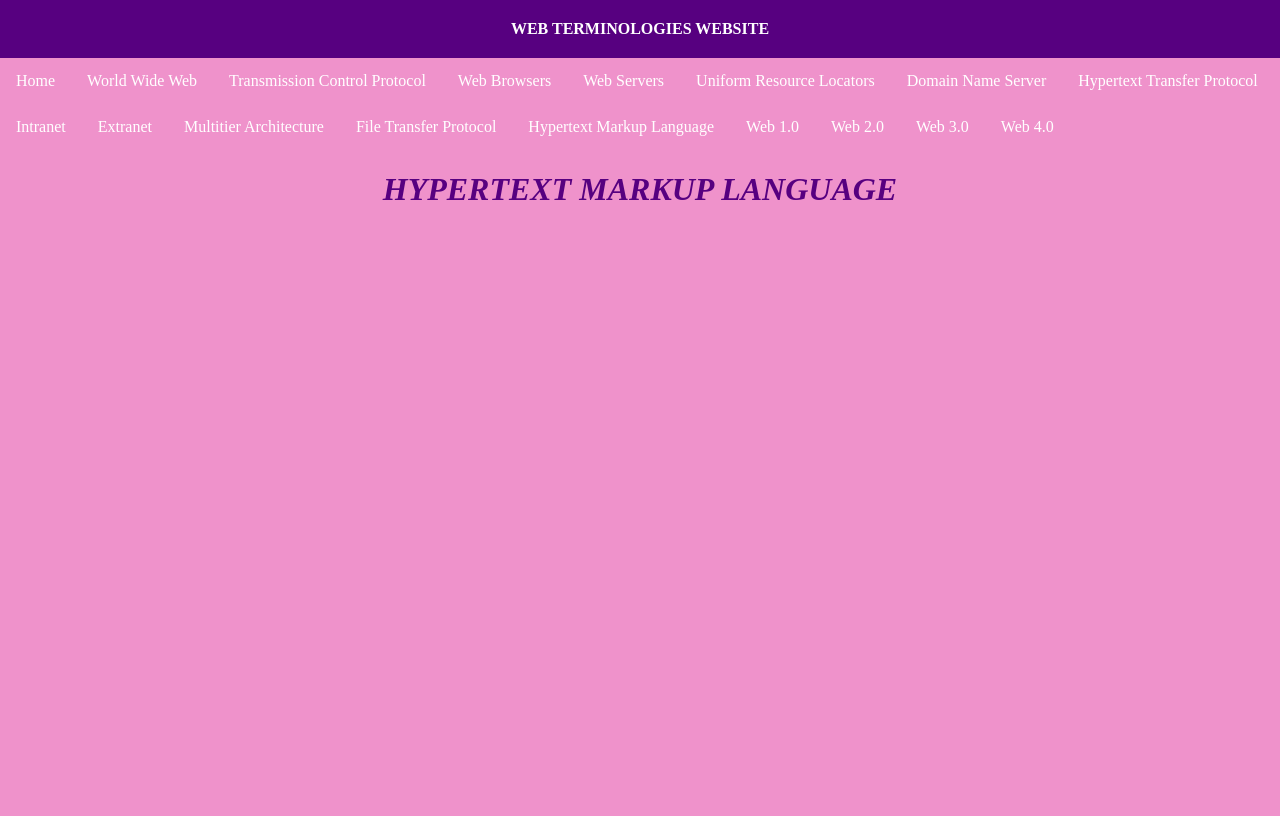
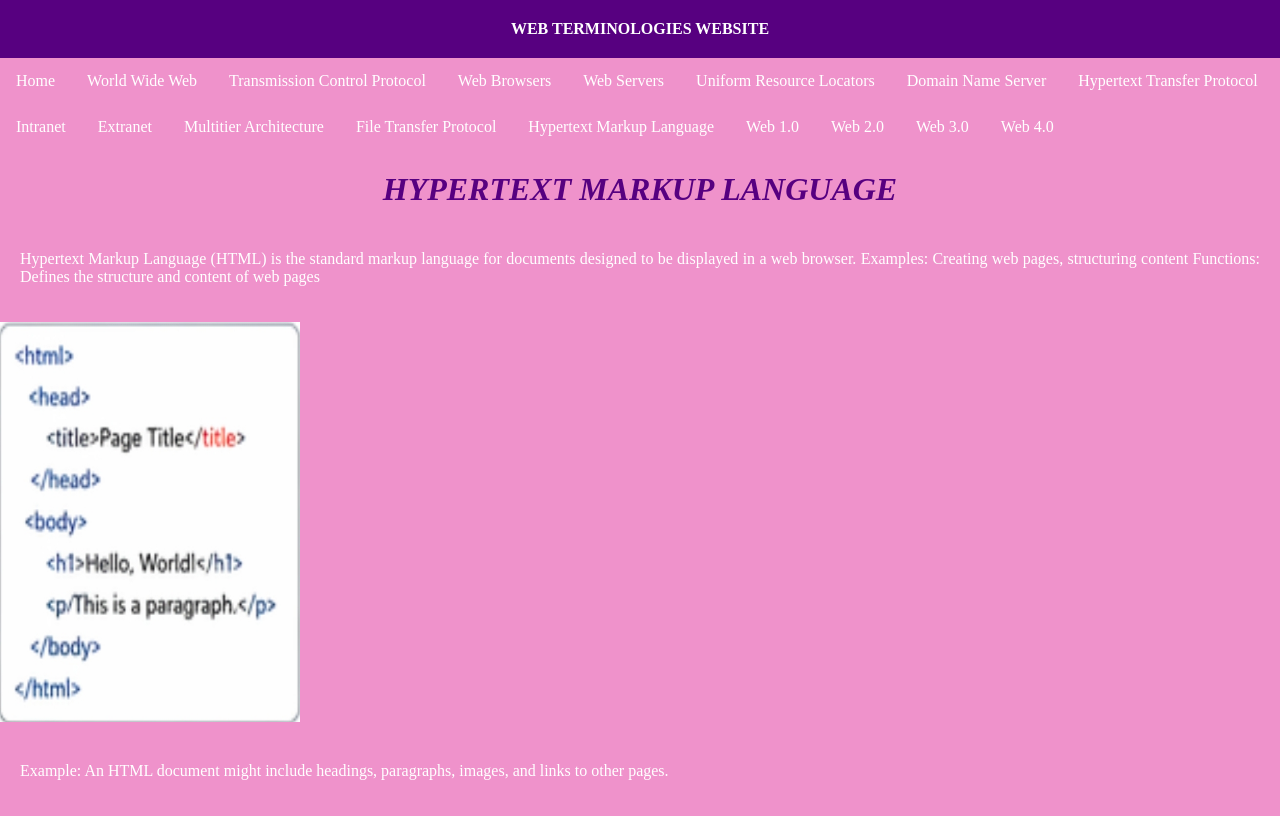
Before and after one commit to JewelNduku/Web-Terminology-website, a plain HTML site: page html.html in a window 1280 px wide. Drawn offline with Linux system fonts and the light colour scheme.

Commit message:
added img and content

```diff
--- a/html.html
+++ b/html.html
@@ -47,6 +47,7 @@
         p{
             text-align: justify;
             padding: 20px;
+            color: white;
         }
         .underline{
             text-decoration: underline;
@@ -107,7 +108,9 @@
      <div class="content">
     <h1>Hypertext Markup Language</h1>
 
-    <p></p>
+    <p>Hypertext Markup Language (HTML) is the standard markup language for documents designed to be displayed in a web browser. Examples: Creating web pages, structuring content Functions: Defines the structure and content of web pages </p>
+    <img src="images/html.img.jpeg" alt="HTML diagram" width = "300" height = 400" float = "center">
+    <p>Example: An HTML document might include headings, paragraphs, images, and links to other pages.</p>
     </div>
 </body>
 </html>
```
